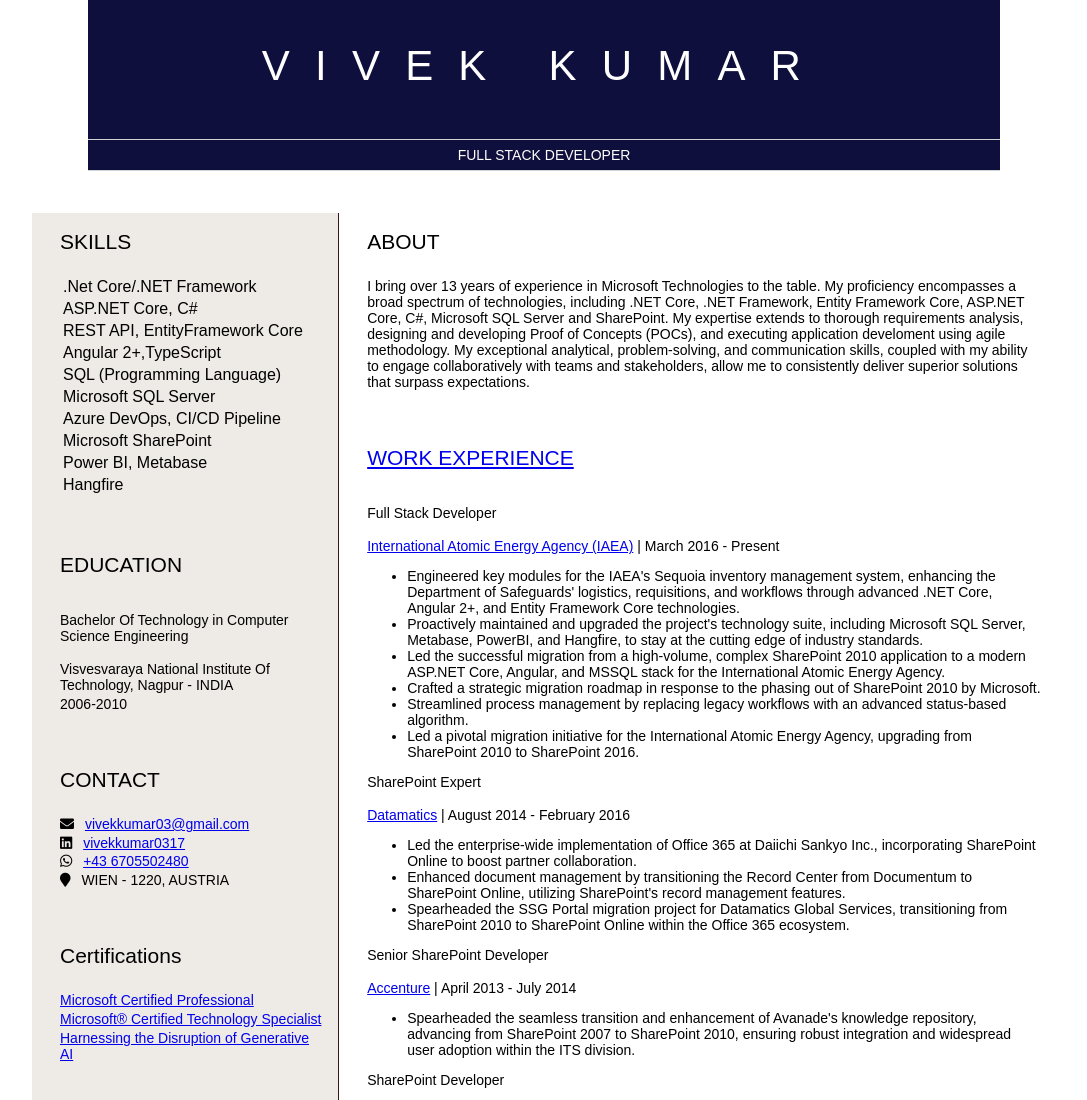
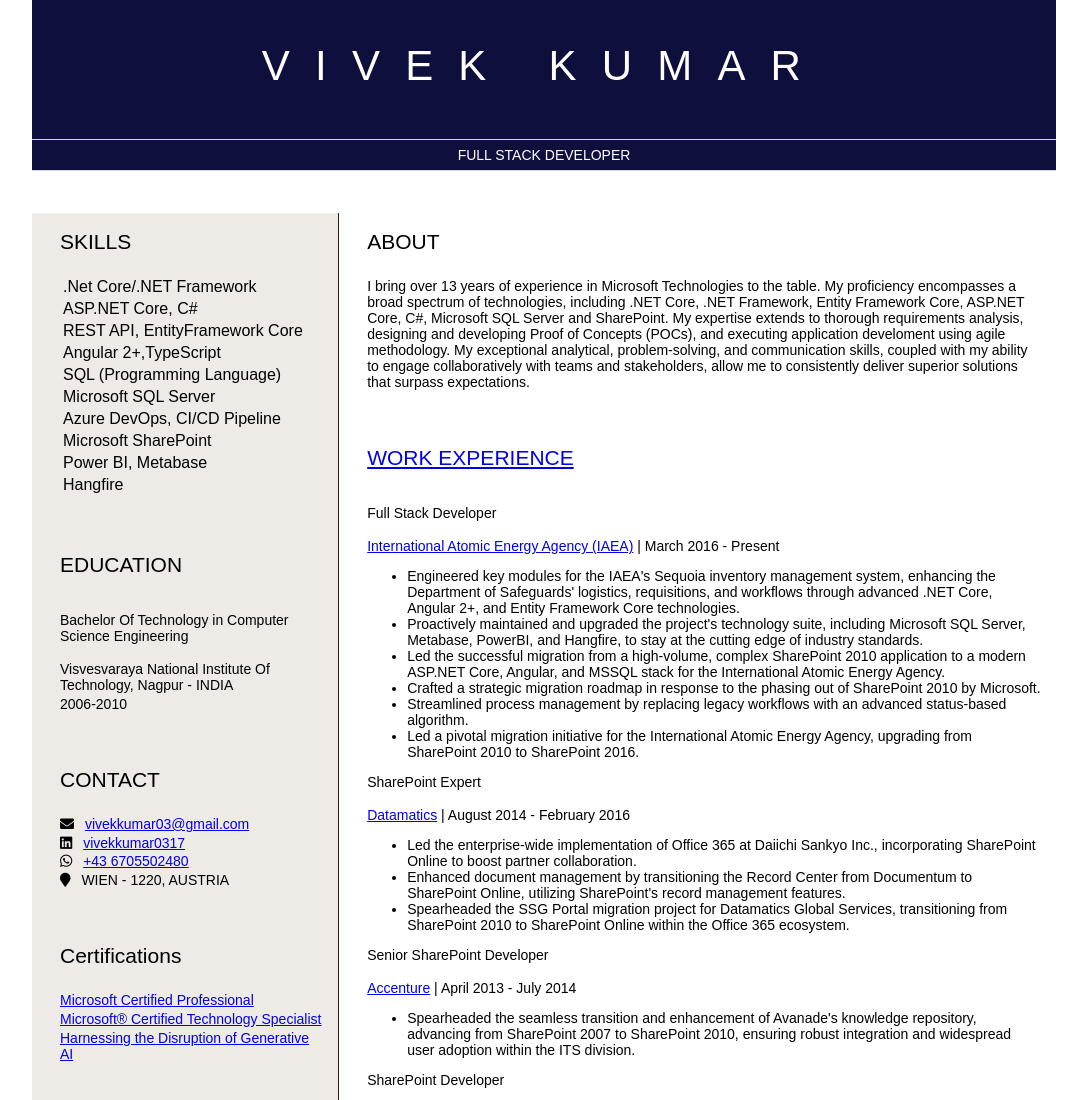
Before and after one commit to vivekkumar03/Resume, a plain HTML site: page index.html in a window 1280 px wide. Shown: the top 1100 px of the page, without its empty margins (96-1183 px from the left). Drawn offline with Linux system fonts and the light colour scheme.

Commit message:
Update style.css

```diff
--- a/style.css
+++ b/style.css
@@ -28,7 +28,7 @@ main {
 }
 header {
     text-align: center;
-    margin: auto 4em;
+    margin: auto 0em;
     background-color: rgb(15, 15, 61);
     color: white;
 }
```
